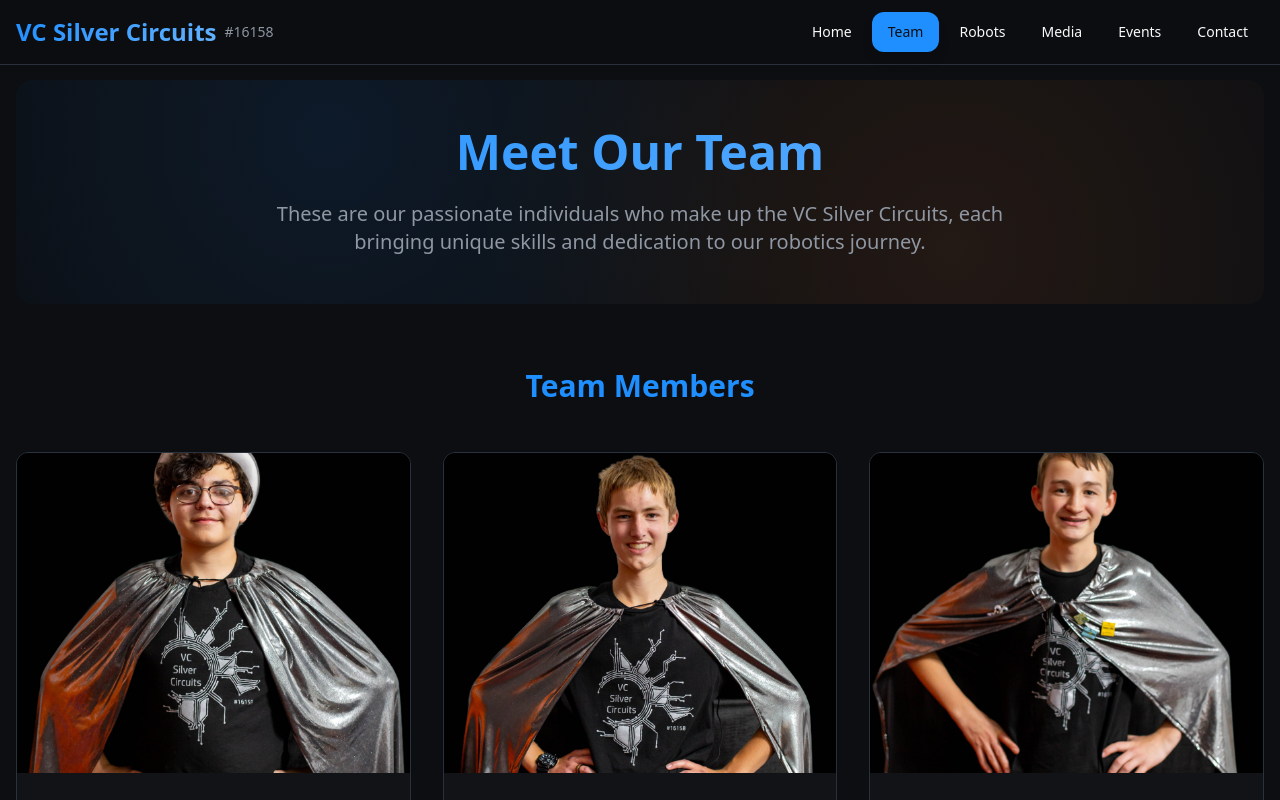
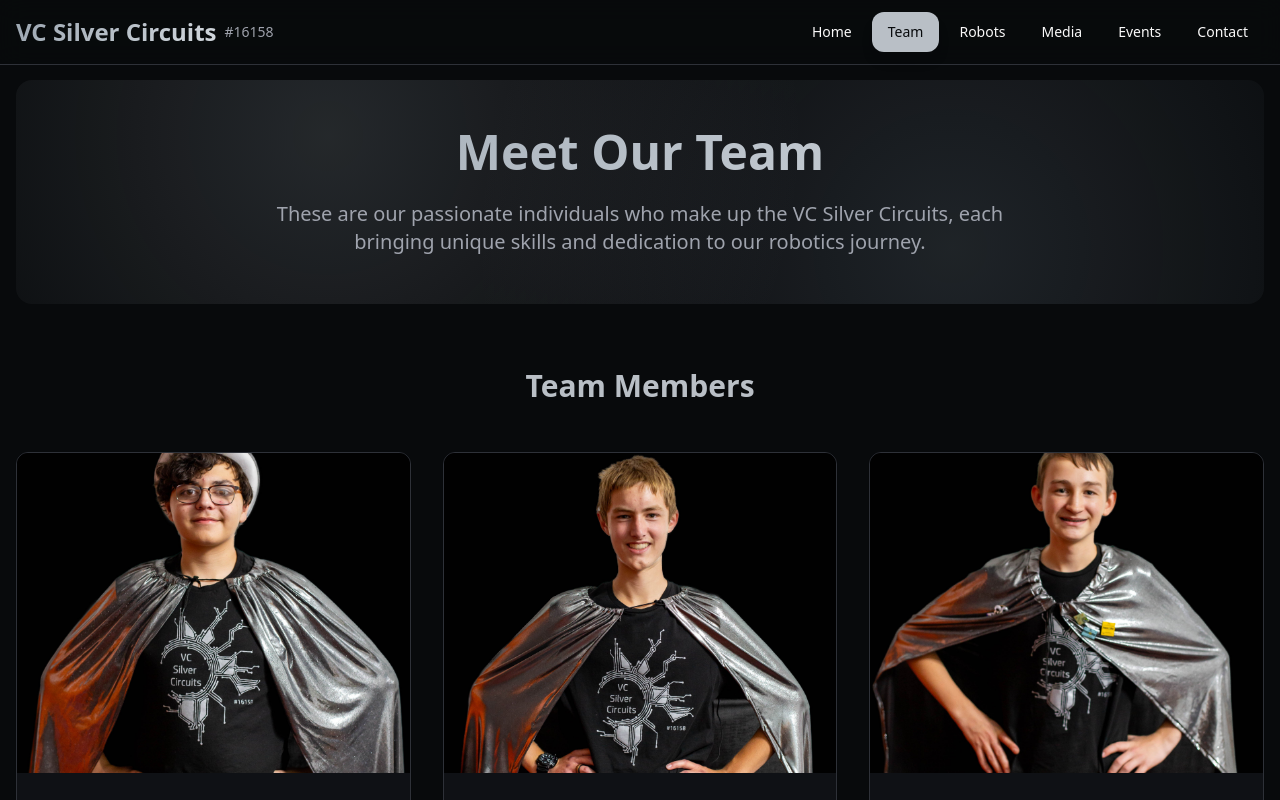
Before and after one commit to VCSilverCircuits/Site-Redesign, a React (Vite) app: page /team in a window 1280 px wide. Shown: the top 800 px of the page. Built offline with nearby package versions, Linux system fonts and the light colour scheme.

Commit message:
feat: change to silver theme and add auto scroll to top

```diff
--- a/index.html
+++ b/index.html
@@ -1,16 +1,23 @@
 <!DOCTYPE html>
 <html lang="en">
+
 <head>
   <meta charset="UTF-8" />
   <meta name="viewport" content="width=device-width, initial-scale=1.0" />
   <title>VC Silver Circuits - FTC Team #16158</title>
-    <meta name="description" content="VC Silver Circuits - FIRST Tech Challenge team from Virginia City, Nevada. Dedicated to robotics excellence and STEM education." />
+  <meta name="description"
+    content="VC Silver Circuits - FIRST Tech Challenge team from Virginia City, Nevada. Dedicated to robotics excellence and STEM education." />
   <meta name="author" content="VC Silver Circuits" />
-    <meta name="keywords" content="FIRST Tech Challenge, FTC, robotics, Virginia City Nevada, STEM education, team 16158" />
+  <meta name="keywords"
+    content="FIRST Tech Challenge, FTC, robotics, Virginia City Nevada, STEM education, team 16158" />
 </head>
 
 <body>
   <div id="root"></div>
   <script type="module" src="/src/main.tsx"></script>
+  <link rel="preload" as="image" href="/assets/TeamPhotos/team-hero.jpg" />
+  <link rel="preload" as="image" href="/assets/TeamPhotos/team-photo-1.jpg" />
+  <link rel="preload" as="image" href="/assets/TeamPhotos/team-photo-2.jpg" />
 </body>
+
 </html>
--- /dev/null
+++ b/src/assets/assets.ts
@@ -0,0 +1,39 @@
+import centerstageRobot1 from "@/assets/RobotPhotos/centerstage-robot-1.jpg";
+import centerstageRobot2 from "@/assets/RobotPhotos/centerstage-robot-2.png";
+import ITDRobot1 from "@/assets/RobotPhotos/ITDRobot-1.jpg";
+import ITDRobot2 from "@/assets/RobotPhotos/ITDRobot-2.jpg";
+import ITDRobotV1_1 from "@/assets/RobotPhotos/ITDRobot-V1-1.jpg";
+import ITDRobotV1_2 from "@/assets/RobotPhotos/ITDRobot-V1-2.jpg";
+import powerPlay1 from "@/assets/RobotPhotos/power-play-1.jpg";
+import powerPlay2 from "@/assets/RobotPhotos/power-play-2.jpg";
+
+import aiden from "@/assets/TeamMembers/aiden.jpg";
+import hunter from "@/assets/TeamMembers/hunter.jpg";
+import tucker from "@/assets/TeamMembers/tucker.jpg";
+import william from "@/assets/TeamMembers/william.jpg";
+
+import teamHero from "@/assets/TeamPhotos/team-hero.jpg";
+import teamPhoto1 from "@/assets/TeamPhotos/team-photo-1.jpg";
+import teamPhoto2 from "@/assets/TeamPhotos/team-photo-2.jpg";
+import worldsTeam from "@/assets/TeamPhotos/worlds-team.jpg";
+
+export const allImages = [
+  centerstageRobot1,
+  centerstageRobot2,
+  ITDRobot1,
+  ITDRobot2,
+  ITDRobotV1_1,
+  ITDRobotV1_2,
+  powerPlay1,
+  powerPlay2,
+
+  aiden,
+  hunter,
+  tucker,
+  william,
+
+  teamHero,
+  teamPhoto1,
+  teamPhoto2,
+  worldsTeam,
+];
--- /dev/null
+++ b/src/components/GoToTop.tsx
@@ -0,0 +1,20 @@
+import { useEffect } from "react";
+import { useLocation } from "react-router-dom";
+
+const ScrollToTop = () => {
+  const { pathname } = useLocation();
+
+  useEffect(() => {
+    const lenis = (window as any).lenis;
+
+    if (lenis) {
+      lenis.scrollTo(0, { duration: 0.5 });
+    } else {
+      window.scrollTo({ top: 0, behavior: "smooth" });
+    }
+  }, [pathname]);
+
+  return null;
+};
+
+export default ScrollToTop;
--- a/src/index.css
+++ b/src/index.css
@@ -2,123 +2,63 @@
 @tailwind components;
 @tailwind utilities;
 
-
 @layer base {
   :root {
-    --background: 220 20% 6%;
+    --background: 220 20% 4%;
     --foreground: 0 0% 98%;
 
-    --card: 220 15% 8%;
-    --card-foreground: 0 0% 95%;
+    --card: 220 15% 7%;
+    --card-foreground: 0 0% 96%;
 
-    --popover: 220 15% 8%;
-    --popover-foreground: 0 0% 95%;
+    --popover: 220 15% 7%;
+    --popover-foreground: 0 0% 96%;
 
-    --primary: 210 100% 56%;
-    --primary-foreground: 220 20% 6%;
-    --primary-glow: 210 100% 70%;
+    --primary: 210 10% 75%;
+    --primary-foreground: 220 20% 4%;
+    --primary-glow: 210 15% 88%;
 
-    --secondary: 215 15% 25%;
+    --secondary: 220 12% 15%;
     --secondary-foreground: 0 0% 98%;
 
-    --muted: 215 15% 15%;
-    --muted-foreground: 215 10% 60%;
+    --muted: 220 10% 12%;
+    --muted-foreground: 220 8% 65%;
 
-    --accent: 0, 0%, 77%;
-    --accent-foreground: 220 20% 6%;
+    --accent: 210 20% 60%;
+    --accent-foreground: 0 0% 98%;
 
-    --destructive: 0 84% 60%;
+    --destructive: 0 72% 50%;
     --destructive-foreground: 0 0% 98%;
 
-    --border: 215 20% 20%;
-    --input: 215 20% 18%;
-    --ring: 210 100% 56%;
+    --border: 220 10% 20%;
+    --input: 220 10% 18%;
+    --ring: 210 15% 75%;
 
-    --silver: 210 8% 85%;
-    --silver-dark: 210 8% 60%;
-    --silver-light: 210 8% 95%;
+    --silver: 210 12% 75%;
+    --silver-dark: 210 10% 45%;
+    --silver-light: 210 15% 90%;
 
-    --gradient-primary: linear-gradient(135deg, hsl(210, 100%, 56%), hsl(210, 100%, 70%));
-    --gradient-tech: linear-gradient(135deg, hsl(220, 20%, 6%), hsl(215, 15%, 12%));
-    --gradient-silver: linear-gradient(135deg, hsl(210, 8%, 85%), hsl(210, 8%, 95%));
-    --gradient-hero: linear-gradient(135deg, hsl(220, 20%, 6%) 0%, hsl(215, 15%, 10%) 50%, hsl(210, 100%, 56%) 100%);
+    --gradient-primary: linear-gradient(135deg, hsl(210, 12%, 70%), hsl(210, 15%, 85%));
+    --gradient-tech: linear-gradient(135deg, hsl(220, 20%, 4%), hsl(215, 15%, 12%));
+    --gradient-silver: linear-gradient(135deg, hsl(210, 12%, 65%), hsl(210, 15%, 85%));
+    --gradient-hero: linear-gradient(135deg, hsl(220, 20%, 4%) 0%, hsl(215, 15%, 12%) 50%, hsl(210, 12%, 70%) 100%);
 
-    --shadow-tech: 0 10px 40px -10px hsl(210 100% 56% / 0.3);
-    --shadow-glow: 0 0 30px hsl(210 100% 70% / 0.4);
-    --shadow-card: 0 4px 20px hsl(220 20% 6% / 0.3);
+    --shadow-tech: 0 10px 40px -10px hsl(210 12% 75% / 0.25);
+    --shadow-glow: 0 0 30px hsl(210 15% 80% / 0.4);
+    --shadow-card: 0 4px 25px hsl(220 20% 4% / 0.35);
 
     --transition-smooth: all 0.3s cubic-bezier(0.4, 0, 0.2, 1);
     --transition-bounce: all 0.5s cubic-bezier(0.68, -0.55, 0.265, 1.55);
 
     --radius: 0.75rem;
 
-    --sidebar-background: 0 0% 98%;
-
-    --sidebar-foreground: 240 5.3% 26.1%;
-
-    --sidebar-primary: 240 5.9% 10%;
-
-    --sidebar-primary-foreground: 0 0% 98%;
-
-    --sidebar-accent: 240 4.8% 95.9%;
-
-    --sidebar-accent-foreground: 240 5.9% 10%;
-
-    --sidebar-border: 220 13% 91%;
-
-    --sidebar-ring: 217.2 91.2% 59.8%;
-  }
-
-  .light {
-    --background: 0 0% 98%;
-    --foreground: 220 20% 10%;
-
-    --card: 0 0% 100%;
-    --card-foreground: 220 20% 10%;
-
-    --popover: 0 0% 100%;
-    --popover-foreground: 220 20% 10%;
-
-    --primary: 210 100% 56%;
-    --primary-foreground: 0 0% 98%;
-    --primary-glow: 210 100% 70%;
-
-    --secondary: 210 8% 90%;
-    --secondary-foreground: 220 20% 10%;
-
-    --muted: 210 8% 95%;
-    --muted-foreground: 220 10% 40%;
-
-    --accent: 25 95% 58%;
-    --accent-foreground: 0 0% 98%;
-
-    --destructive: 0 84% 60%;
-    --destructive-foreground: 0 0% 98%;
-
-    --border: 210 8% 85%;
-    --input: 210 8% 88%;
-    --ring: 210 100% 56%;
-
-    --silver: 210 8% 85%;
-    --silver-dark: 210 8% 60%;
-    --silver-light: 210 8% 95%;
-
-    --gradient-primary: linear-gradient(135deg, hsl(210, 100%, 56%), hsl(210, 100%, 70%));
-    --gradient-tech: linear-gradient(135deg, hsl(0, 0%, 98%), hsl(210, 8%, 95%));
-    --gradient-silver: linear-gradient(135deg, hsl(210, 8%, 85%), hsl(210, 8%, 95%));
-    --gradient-hero: linear-gradient(135deg, hsl(0, 0%, 98%) 0%, hsl(210, 8%, 95%) 50%, hsl(210, 100%, 56%) 100%);
-
-    --shadow-tech: 0 10px 40px -10px hsl(210 100% 56% / 0.2);
-    --shadow-glow: 0 0 30px hsl(210 100% 70% / 0.3);
-    --shadow-card: 0 4px 20px hsl(220 20% 10% / 0.1);
-    --sidebar-background: 240 5.9% 10%;
-    --sidebar-foreground: 240 4.8% 95.9%;
-    --sidebar-primary: 224.3 76.3% 48%;
-    --sidebar-primary-foreground: 0 0% 100%;
-    --sidebar-accent: 240 3.7% 15.9%;
-    --sidebar-accent-foreground: 240 4.8% 95.9%;
-    --sidebar-border: 240 3.7% 15.9%;
-    --sidebar-ring: 217.2 91.2% 59.8%;
+    --sidebar-background: 220 20% 6%;
+    --sidebar-foreground: 0 0% 98%;
+    --sidebar-primary: 210 12% 75%;
+    --sidebar-primary-foreground: 220 20% 4%;
+    --sidebar-accent: 220 12% 15%;
+    --sidebar-accent-foreground: 0 0% 98%;
+    --sidebar-border: 220 12% 20%;
+    --sidebar-ring: 210 12% 75%;
   }
 }
 
@@ -132,7 +72,7 @@
   }
 
   .tech-glow {
-    box-shadow: var(--shadow-glow);
+    box-shadow: 0 0 20px hsl(210 12% 85% / 0.45), 0 0 40px hsl(210 12% 70% / 0.35);
   }
 
   .tech-fade-in {
@@ -152,7 +92,7 @@
   }
 
   .gradient-text {
-    background: var(--gradient-primary);
+    background: var(--gradient-silver);
     -webkit-background-clip: text;
     -webkit-text-fill-color: transparent;
     background-clip: text;
@@ -160,8 +100,34 @@
 
   .circuit-bg {
     background-image:
-      radial-gradient(circle at 25% 25%, hsl(210 100% 56% / 0.1) 0%, transparent 50%),
-      radial-gradient(circle at 75% 75%, hsl(25 95% 58% / 0.1) 0%, transparent 50%);
+      radial-gradient(circle at 25% 25%, hsl(210 12% 70% / 0.18) 0%, transparent 50%),
+      radial-gradient(circle at 75% 75%, hsl(210 15% 60% / 0.18) 0%, transparent 50%);
+  }
+
+  .circuit-shimmer {
+    position: relative;
+    overflow: hidden;
+  }
+
+  .circuit-shimmer::after {
+    content: "";
+    position: absolute;
+    top: 0;
+    left: -150%;
+    width: 200%;
+    height: 100%;
+    background: linear-gradient(120deg, transparent, hsla(210, 15%, 85%, 0.4), transparent);
+    animation: shimmer 2.5s infinite;
+  }
+
+  @keyframes shimmer {
+    0% {
+      transform: translateX(0);
+    }
+
+    100% {
+      transform: translateX(150%);
+    }
   }
 
   html {
--- a/src/pages/2025Robot.tsx
+++ b/src/pages/2025Robot.tsx
@@ -63,7 +63,7 @@ const Robot = () => {
         <section className="mb-16">
           <Card className="bg-gradient-tech border-border hover:border-primary/50 transition-all duration-300 hover:shadow-tech">
             <CardHeader>
-              <CardTitle className="text-3xl text-primary">Undertow V2 Performance</CardTitle>
+              <CardTitle className="text-3xl text-primary">Undertow V2</CardTitle>
               <CardDescription className="text-lg">
                 Latest iteration with enhanced capabilities and record-breaking performance
               </CardDescription>
```
Also changed, not shown: src/App.tsx (+52 -3 lines), src/assets/TeamMembers/dallin.jpg (deleted), src/assets/tree.txt (added). Lines whose indentation alone changed are shown as unchanged.
